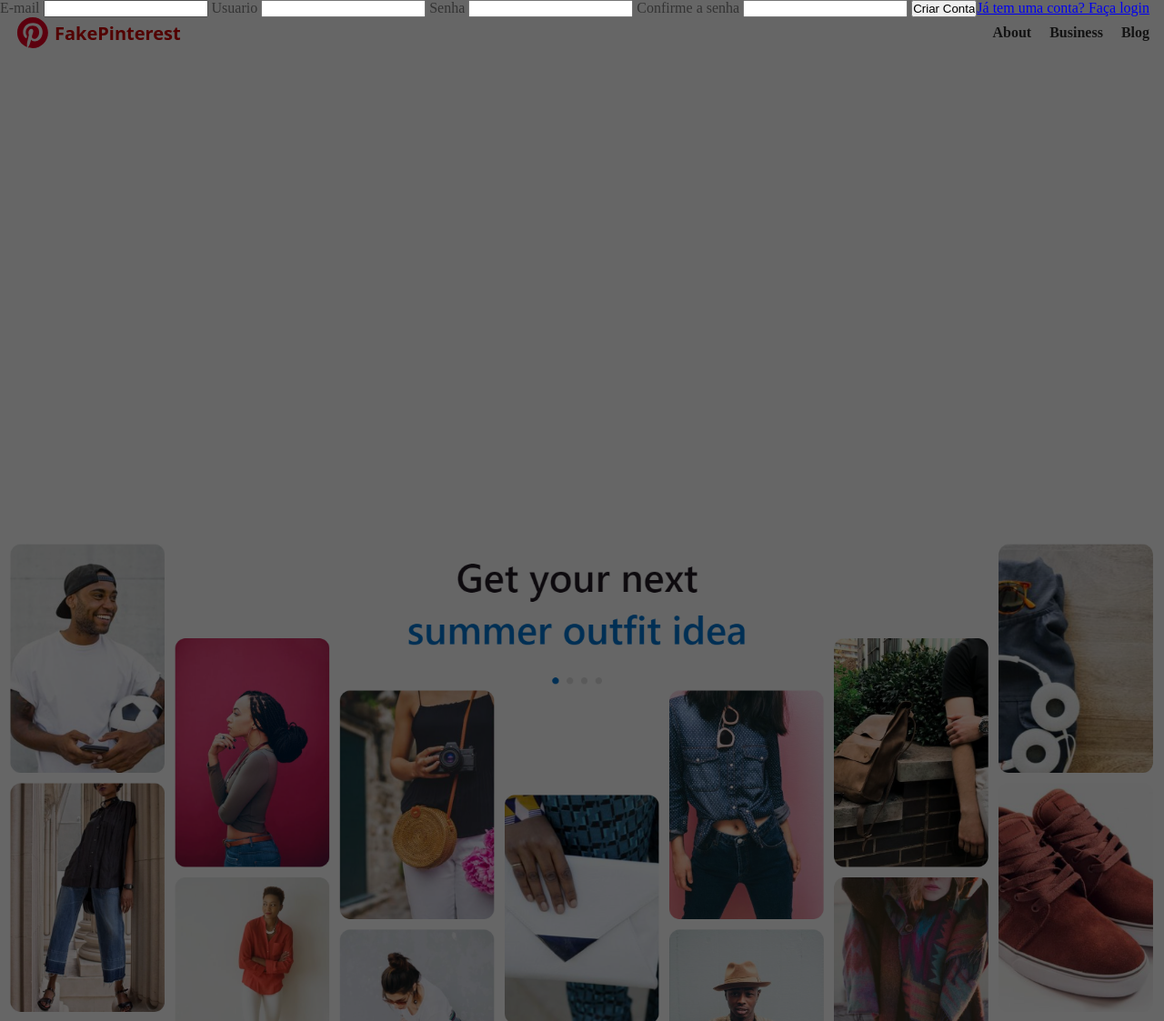
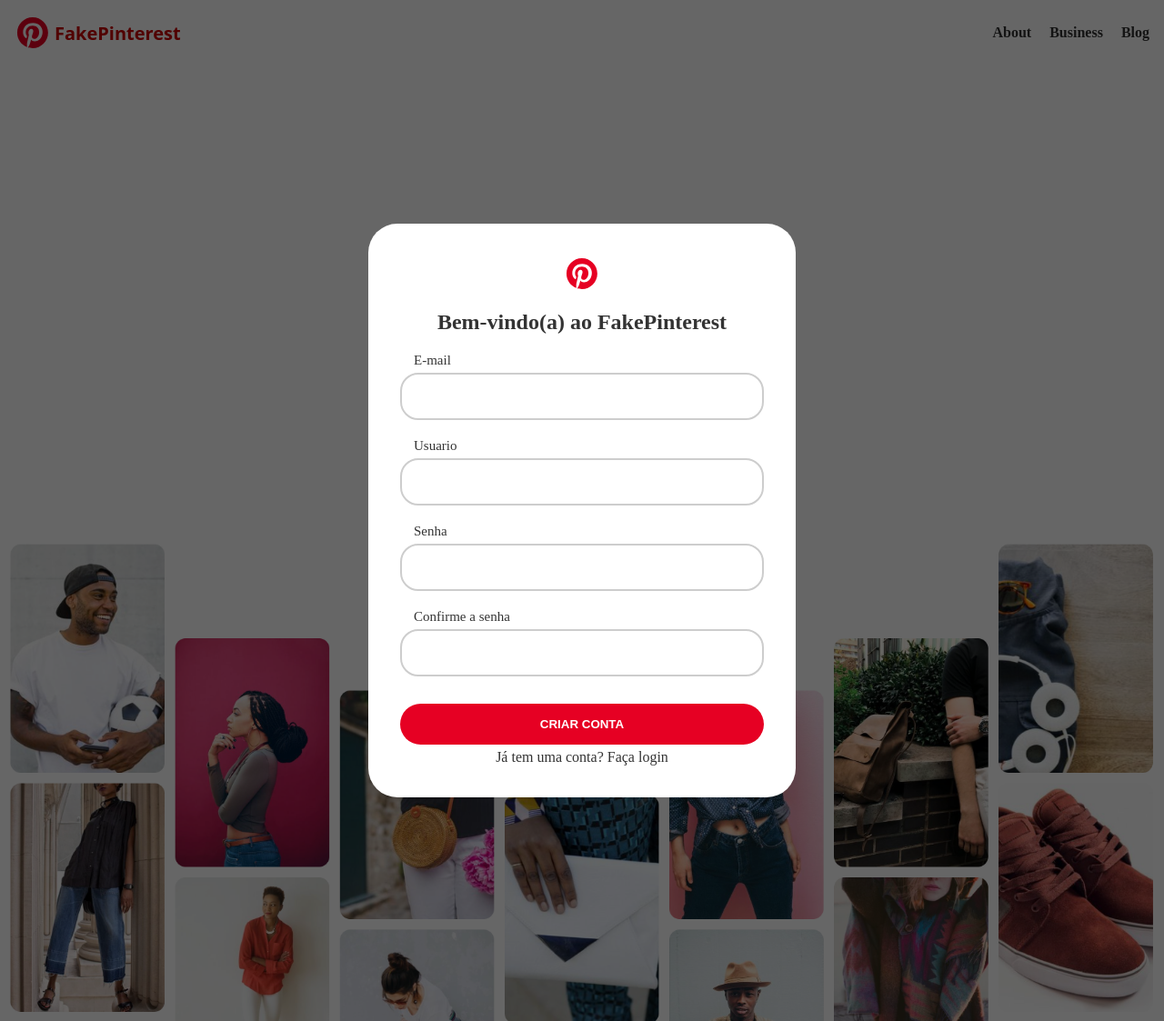
Before and after one commit to BernardoGFerrao/fullstack-fake-pinterest, a Flask app: page /criarconta in a window 1280 px wide. Shown: the whole page at 91% size. Run offline with Flask 3, Linux system fonts and the light colour scheme.

Commit message:
sign-up page CSS implemented

```diff
--- a/fakepinterest/templates/criarconta.html
+++ b/fakepinterest/templates/criarconta.html
@@ -6,23 +6,49 @@
 
 
 {% block form %}
-<form method="POST">
-    {{ form.csrf_token }}
+        <form method="POST" class="popup">
+            {{ form.csrf_token }}
+          <svg
+            height="40"
+            viewBox="-3 -3 82 82"
+            width="40"
+            style="display: block"
+          >
+            <title>Pinterest logo</title>
+            <circle cx="38" cy="38" fill="white" r="40"></circle>
+            <path
+              d="M27.5 71c3.3 1 6.7 1.6 10.3 1.6C57 72.6 72.6 57 72.6 37.8 72.6 18.6 57 3 37.8 3 18.6 3 3 18.6 3 37.8c0 14.8 9.3 27.5 22.4 32.5-.3-2.7-.6-7.2 0-10.3l4-17.2s-1-2-1-5.2c0-4.8 3-8.4 6.4-8.4 3 0 4.4 2.2 4.4 5 0 3-2 7.3-3 11.4C35.6 49 38 52 41.5 52c6.2 0 11-6.6 11-16 0-8.3-6-14-14.6-14-9.8 0-15.6 7.3-15.6 15 0 3 1 6 2.6 8 .3.2.3.5.2 1l-1 3.8c0 .6-.4.8-1 .4-4.4-2-7-8.3-7-13.4 0-11 7.8-21 22.8-21 12 0 21.3 8.6 21.3 20 0 12-7.4 21.6-18 21.6-3.4 0-6.7-1.8-7.8-4L32 61.7c-.8 3-3 7-4.5 9.4z"
+              fill="#e60023"
+              fill-rule="evenodd"
+            ></path>
+          </svg>
 
-    {{ form.email.label()}}
-    {{ form.email()}}
+          <h2>Bem-vindo(a) ao FakePinterest</h2>
 
-    {{ form.username.label()}}
-    {{ form.username()}}
+          <div class="div-input">
+              {{ form.email.label(class="label")}}
+              {{ form.email(class="input")}}
+          </div>
 
-    {{ form.senha.label()}}
-    {{ form.senha()}}
 
-    {{ form.confirmacao_senha.label()}}
-    {{ form.confirmacao_senha()}}
+            <div class="div-input">
+              {{ form.username.label(class="label")}}
+              {{ form.username(class="input")}}
+          </div>
 
-    {{form.botao_criar_conta}}
+            <div class="div-input">
+              {{ form.senha.label(class="label")}}
+              {{ form.senha(class="input")}}
+          </div>
 
-</form>
-<a href="{{ url_for('homepage') }}">Já tem uma conta? Faça login</a>
-{% endblock %}
+          <div class="div-input">
+              {{ form.confirmacao_senha.label(class="label")}}
+              {{ form.confirmacao_senha(class="input")}}
+          </div>
+
+          <div class="div-botao">
+              {{form.botao_criar_conta(class="botao-login")}}
+            <a href="{{ url_for('homepage') }}" class="link-criarconta">Já tem uma conta? Faça login</a>
+          </div>
+        </form>
+            {% endblock %}
--- a/fakepinterest/templates/perfil.html
+++ b/fakepinterest/templates/perfil.html
@@ -23,8 +23,6 @@
 </form>
 {% endif %}
 
-<a href="{{ url_for('logout') }}">Sair</a>
-
 {% for foto in usuario.fotos%}
 <img src="{{ url_for('static', filename='fotos_posts/{}'.format(foto.imagem)) }} ">
 {% endfor %}
```
Also changed, not shown: instance/comunidade.db.
